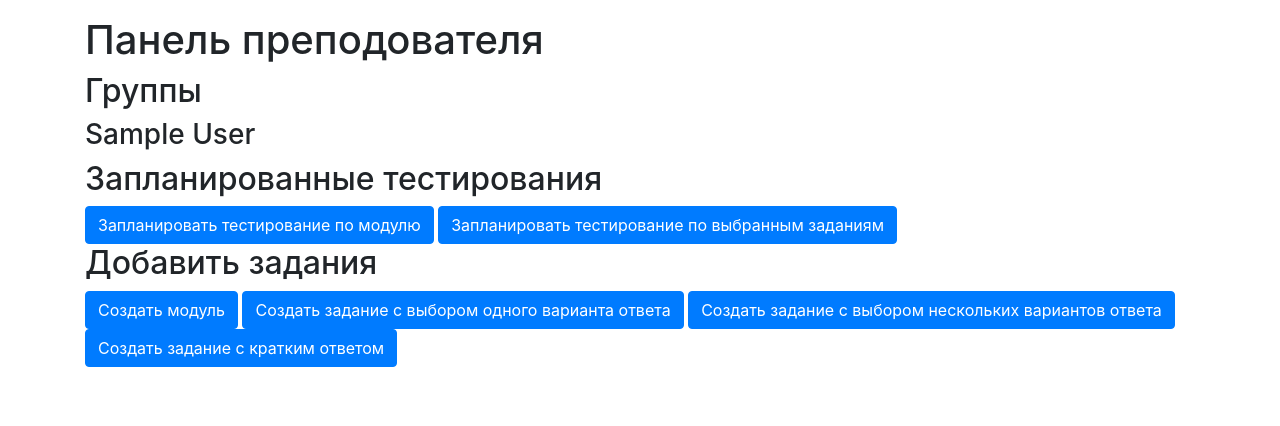
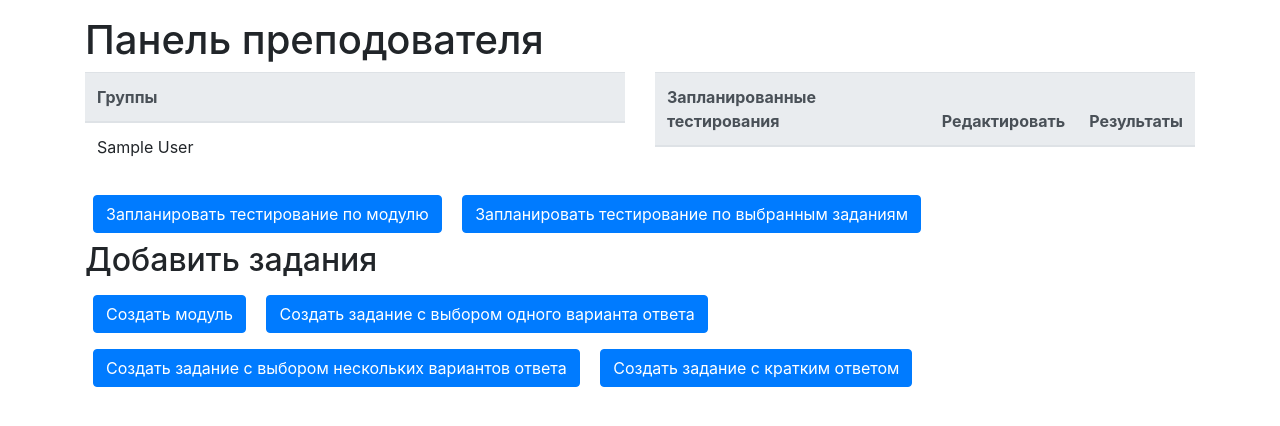
Before and after one commit to Nickname1748/StudentTest, a Django app: page /study/teacher/ in a window 1280 px wide. Shown: the top 426 px of the page. Run offline with Django 3.2, Linux system fonts and the light colour scheme; a user stored in the database is signed in; tables that the repository leaves empty hold one stand-in row (values such as "Sample post"); lists and menus that the app fills with data are empty; some libraries are stand-ins or nearby versions.

Commit message:
Changed some styles

```diff
--- a/study_base/templates/study_base/create_task.html
+++ b/study_base/templates/study_base/create_task.html
@@ -6,6 +6,7 @@
 
 {% block content %}
 {% load widget_tweaks %}
+    <input type="hidden" name = "form_type" value="{{form_type}}">
     <h1 class="mt-3">Создать задание с выбором варианта ответа</h1>
     {% if form.errors %}
 		{% for field in form %}
--- a/study_base/templates/study_base/teacher_home.html
+++ b/study_base/templates/study_base/teacher_home.html
@@ -6,25 +6,51 @@
 
 {% block content %}
     <h1 class="mt-3">Панель преподователя</h1>
+    <div class="row">
+        <div class="col">
             {% if studentgroup_list %}
-        <h2 class="mt-2">Группы</h2>
+            <table class="table">
+                <thead class="thead-light">
+                    <tr>
+                        <th>Группы</th>
+                    </tr>
+                </thead>
+                <tbody>
                     {% for studentgroup in studentgroup_list %}
-            <h3>{{ studentgroup.name }}</h3>
+                    <tr>
+                        <td>{{ studentgroup.name }}</td>
+                    </tr>
                     {% endfor %}
+                </tbody>
+            </table>
             {% endif %}
-    <h2 class="mt-2">Запланированные тестирования</h2>
+        </div>
+        <div class="col">
+            <table class="table">
+                <thead class="thead-light">
+                    <tr>
+                        <th>Запланированные тестирования</th>
+                        <th>Редактировать</th>
+                        <th>Результаты</th>
+                    </tr>
+                </thead>
+                <tbody>
                     {% for plannedtest in plannedtest_list %}
-        <h3>{{ plannedtest }}</h3>
-        <p>
-            <a class="btn btn-primary" href="{% url 'study_base:edit_test' plannedtest.id %}">Редактировать тестирование</a>
-            <a class="btn btn-primary" href="{% url 'study_base:planned_test_results' plannedtest.id %}">Результаты</a>
-        </p>
+                    <tr>
+                        <td>{{ plannedtest }}</td>
+                        <td><a class="btn btn-primary" href="{% url 'study_base:edit_test' plannedtest.id %}">Редактировать тестирование</a></td>
+                        <td><a class="btn btn-primary" href="{% url 'study_base:planned_test_results' plannedtest.id %}">Результаты</a></td>
+                    </tr>
                     {% endfor %}
-    <a class="btn btn-primary" href="{% url 'study_base:plan_test_modular' %}">Запланировать тестирование по модулю</a>
-    <a class="btn btn-primary" href="{% url 'study_base:plan_test_manual' %}">Запланировать тестирование по выбранным заданиям</a>
+                </tbody>
+            </table>
+        </div>
+    </div>
+    <a class="btn btn-primary mx-2 my-2" href="{% url 'study_base:plan_test_modular' %}">Запланировать тестирование по модулю</a>
+    <a class="btn btn-primary mx-2 my-2" href="{% url 'study_base:plan_test_manual' %}">Запланировать тестирование по выбранным заданиям</a>
     <h2>Добавить задания</h2>
-    <a class="btn btn-primary" href="{% url 'study_base:create_module' %}">Создать модуль</a>
-    <a class="btn btn-primary" href="{% url 'study_base:create_tasksinglechoice' %}">Создать задание с выбором одного варианта ответа</a>
-    <a class="btn btn-primary" href="{% url 'study_base:create_taskmultiplechoice' %}">Создать задание с выбором нескольких вариантов ответа</a>
-    <a class="btn btn-primary" href="{% url 'study_base:create_tasktext' %}">Создать задание с кратким ответом</a>
+    <a class="btn btn-primary mx-2 my-2" href="{% url 'study_base:create_module' %}">Создать модуль</a>
+    <a class="btn btn-primary mx-2 my-2" href="{% url 'study_base:create_tasksinglechoice' %}">Создать задание с выбором одного варианта ответа</a>
+    <a class="btn btn-primary mx-2 my-2" href="{% url 'study_base:create_taskmultiplechoice' %}">Создать задание с выбором нескольких вариантов ответа</a>
+    <a class="btn btn-primary mx-2 my-2" href="{% url 'study_base:create_tasktext' %}">Создать задание с кратким ответом</a>
 {% endblock %}
--- a/study_base/views.py
+++ b/study_base/views.py
@@ -129,6 +129,7 @@
             context['formset'] = CreateTestTaskSingleChoiceItemFormSet(self.request.POST)
         else:
             context['formset'] = CreateTestTaskSingleChoiceItemFormSet()
+            context['form_type'] = "single"
         return context
 
     def form_valid(self, form):
@@ -160,6 +161,7 @@
             context['formset'] = CreateTestTaskMultipleChoiceItemFormSet(self.request.POST)
         else:
             context['formset'] = CreateTestTaskMultipleChoiceItemFormSet()
+            context['form_type'] = "multiple"
         return context
 
     def form_valid(self, form):
```
Also changed, not shown: study_base/templates/study_base/attempt_results.html (+24 -0 lines), study_base/templates/study_base/student_home.html (+38 -8 lines). Lines whose indentation alone changed are shown as unchanged.
